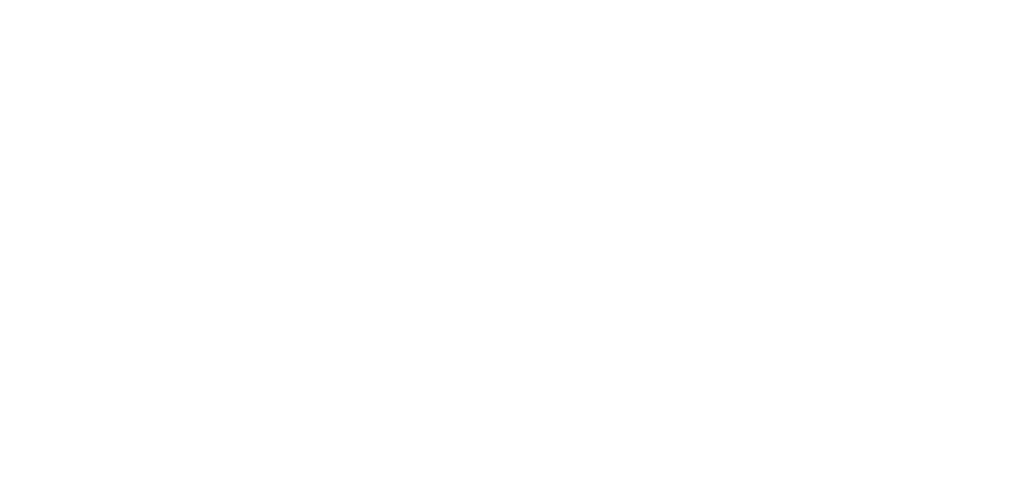
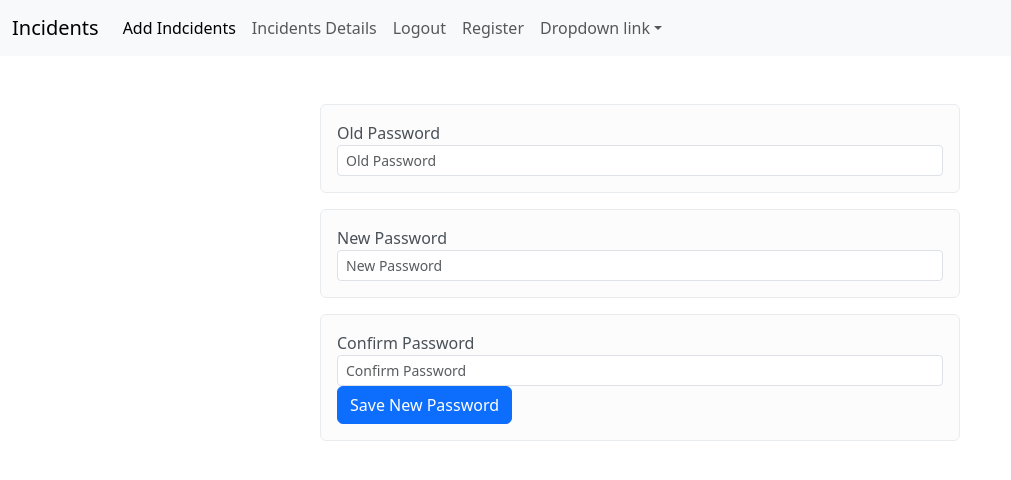
Before and after one commit to techclass-of-education/mernpaloti, a React (Vite) app: page /change in a window 1280 px wide. Before the commit this address had no page. Shown: the top 480 px of the page, without its empty margins (0-1011 px from the left). Built offline with nearby package versions, Linux system fonts and the light colour scheme.

Commit message:
day 3 change password complete

```diff
--- a/src/App.jsx
+++ b/src/App.jsx
@@ -6,6 +6,7 @@ import { AddIncident } from "./pages/AddIncident.jsx";
 import { IncidentDetails } from "./pages/IncidentDetails.jsx";
 import { Register } from "./pages/Register.jsx";
 import { Profile } from "./pages/Profile.jsx";
+import { ChangePassword } from "./pages/ChangePassword.jsx";
 
 function App() {
   return (
@@ -18,6 +19,7 @@ function App() {
                   <Route path="/details" element={<IncidentDetails/>}/>
                   <Route path="/register" element={<Register/>}/>
                   <Route path="/profile" element={<Profile/>}/>
+                  <Route path="/change" element={<ChangePassword/>}/>
               </Routes>
       </BrowserRouter>
     </>
--- a/src/pages/ChangePassword.jsx
+++ b/src/pages/ChangePassword.jsx
@@ -2,18 +2,36 @@ import { useState } from "react";
 import { Navbar } from "../layout/Navbar";
 
 export function ChangePassword() {
+    const userOldPassword="Admin@123"
   const [oldPassword, setOldPassword] = useState("");
   const [newPassword, setNewPassword] = useState("");
   const [confirmPassword, setConfirmPassword] = useState("");
 
   function handleSubmit(event) {
     event.preventDefault();
-    alert("Password Changed Successfully");
+
+    if(userOldPassword==oldPassword)
+    {
+        if(newPassword==confirmPassword)
+        {
+            alert("Password Changed Successfully");
+        }
+        else
+            {
+            alert("New and Confirm password not matched");
+
+        }
+    }
+    else
+        {
+
+            alert("Old Password not matched");
+    }
   }
   return (
     <>
       <Navbar />
-      <form onSubmit={handleSubmit}>
+      <form onSubmit={handleSubmit} className="w-50 mx-auto mt-5">
         <div className="alert alert-light">
           <div>
             <label htmlFor="oldpassword">Old Password</label>
--- a/src/pages/Profile.jsx
+++ b/src/pages/Profile.jsx
@@ -1,4 +1,4 @@
-import { useLocation } from "react-router-dom"
+import { Link, useLocation } from "react-router-dom"
 import { useEffect, useState } from "react"
 import { Navbar } from "../layout/Navbar"
 
@@ -58,6 +58,7 @@ const data=useLocation().state
         {/* <button className="btn btn-primary">Register</button>
         <Link className="text-dark mx-3" to={"/"}>Login</Link> */}
       </form>
+      <Link to={"/change"} className="text-danger">Change Password</Link>
      </div>
 
 
```
